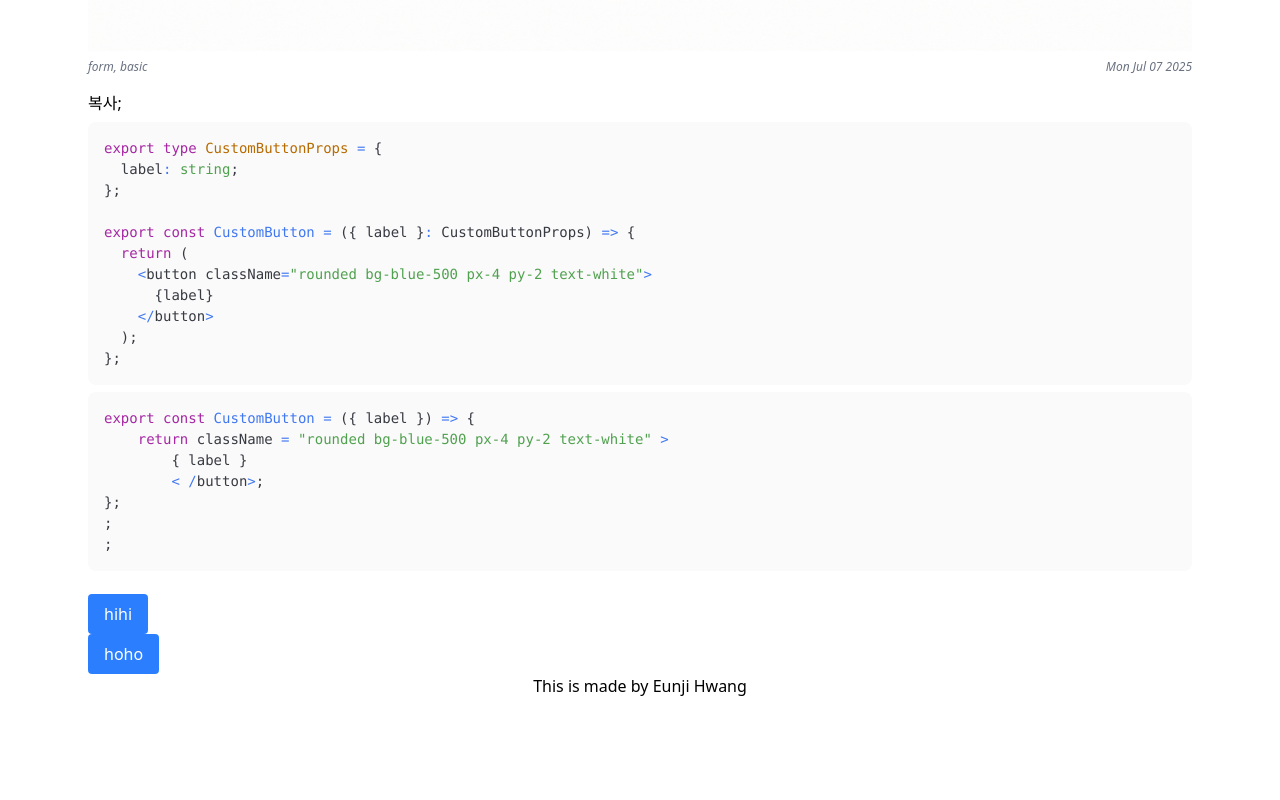
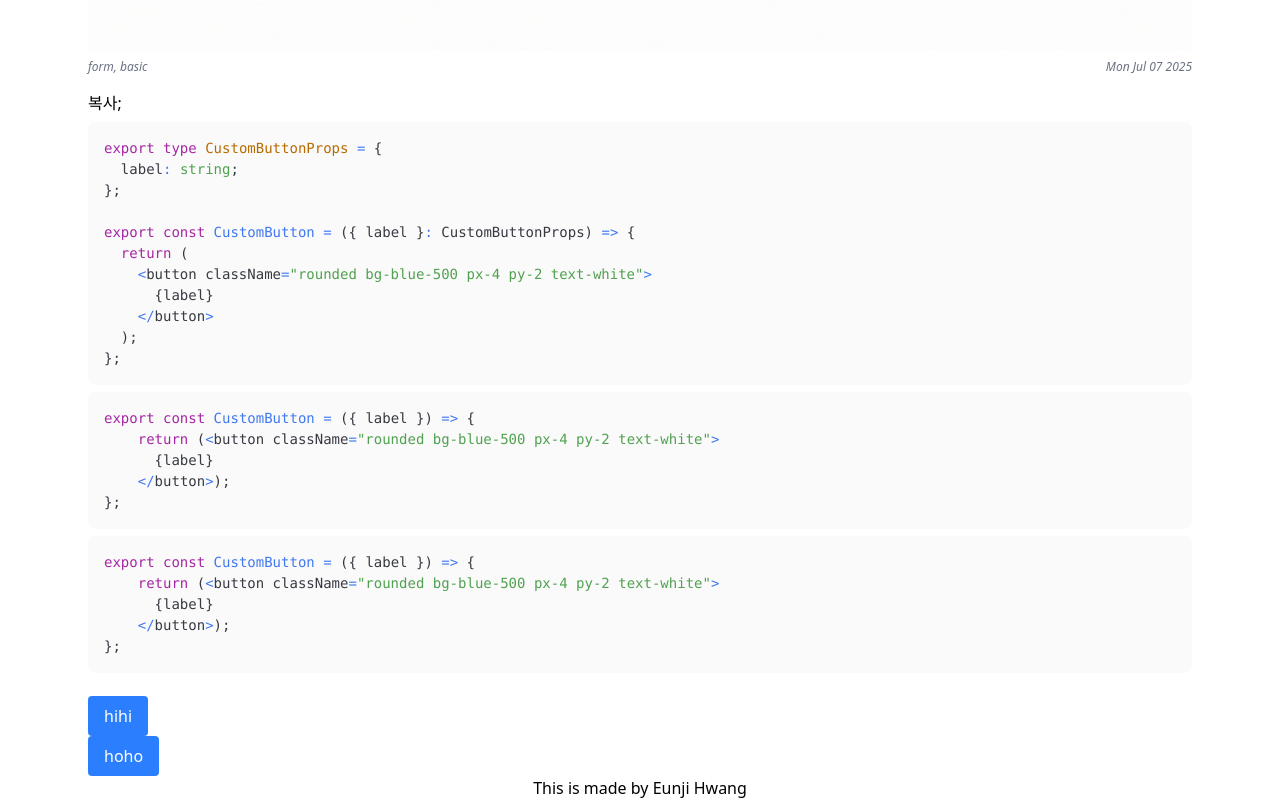
Before and after one commit to dmswl6310/comp_plus, a React (Vite) app: page /components/button1 in a window 1280 px wide. Shown: the part 861-1661 px from the top of the page. Before the commit the page ends 1559 px from the top, so only its background shows below. Built offline with nearby package versions, Linux system fonts and the light colour scheme.

Commit message:
feat: 카드 클릭시 이동 추가

```diff
--- a/src/components/ComponentCard.tsx
+++ b/src/components/ComponentCard.tsx
@@ -1,9 +1,11 @@
 import { ComponentInfoUnion } from "@/data/componentsData";
+import { Link } from "react-router-dom";
 // import { ComponentInfo } from "@/types/component.types";
 
 const ComponentCard = ({ info }: { info: ComponentInfoUnion }) => {
   return (
-    <div className="flex aspect-[4/5] flex-col gap-4 bg-white p-6 shadow-sm transition transition-all transition-transform duration-300 ease-in-out hover:-translate-y-2 hover:rounded-lg hover:shadow-md hover:ring hover:ring-gray-300">
+    <Link to={`/components/${info.id}`}>
+      <div className="flex aspect-[4/5] flex-col gap-4 bg-white p-6 shadow-sm transition-all duration-300 ease-in-out hover:-translate-y-2 hover:rounded-lg hover:shadow-md hover:ring hover:ring-gray-300">
         <div className="aspect-[4/3] w-full overflow-hidden bg-gray-50">
           <img
             src={info.image}
@@ -19,6 +21,7 @@ const ComponentCard = ({ info }: { info: ComponentInfoUnion }) => {
         )}
         <p className="text-sm text-gray-700">{info.description}</p>
       </div>
+    </Link>
   );
 };
 
--- a/src/components/ComponentDetail.tsx
+++ b/src/components/ComponentDetail.tsx
@@ -7,8 +7,7 @@ import Playground from "./Playground";
 const ComponentDetail = () => {
   const { id } = useParams<{ id: string }>();
   const componentDetail = componentsData.find((item) => item.id === id);
-
-  if (!componentDetail) return <Navigate to="/not-found" />;
+  if (!componentDetail) return <Navigate to="/not-found" replace />;
 
   return (
     <div>
--- a/src/components/common/CodeBlock.tsx
+++ b/src/components/common/CodeBlock.tsx
@@ -14,13 +14,15 @@ export function transpileToJS(tsCode: string): string {
     compilerOptions: {
       target: ts.ScriptTarget.ESNext,
       module: ts.ModuleKind.ESNext,
+      jsx: ts.JsxEmit.Preserve,
+      // jsx: ts.JsxEmit.React,
     },
   });
 
   return result.outputText;
 }
 
-const CodeBlock = ({ code, language = "javascript" }: CodeBlockProps) => {
+const CodeBlock = ({ code, language = "typescript" }: CodeBlockProps) => {
   const [copied, setCopied] = useState(false);
 
   const handleCopy = () => {
@@ -46,6 +48,19 @@ const CodeBlock = ({ code, language = "javascript" }: CodeBlockProps) => {
         {code}
       </SyntaxHighlighter>
       <SyntaxHighlighter
+        language="typescript"
+        style={oneLight}
+        wrapLines
+        wrapLongLines
+        customStyle={{
+          borderRadius: "8px",
+          padding: "1rem",
+          fontSize: "0.875rem",
+        }}
+      >
+        {transpileToJS(code)}
+      </SyntaxHighlighter>
+      <SyntaxHighlighter
         language="javascript"
         style={oneLight}
         wrapLines
```
Lines whose indentation alone changed are shown as unchanged.
